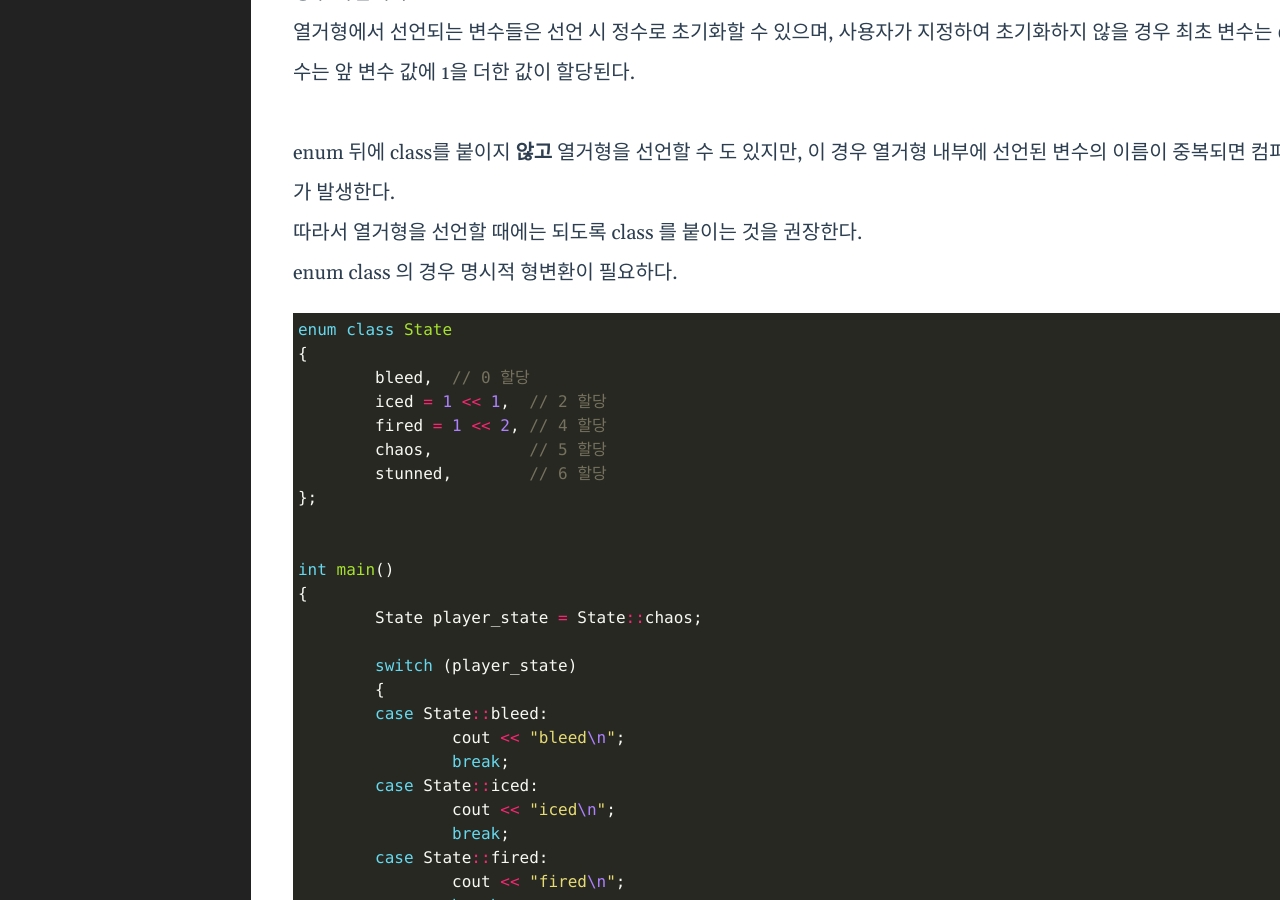
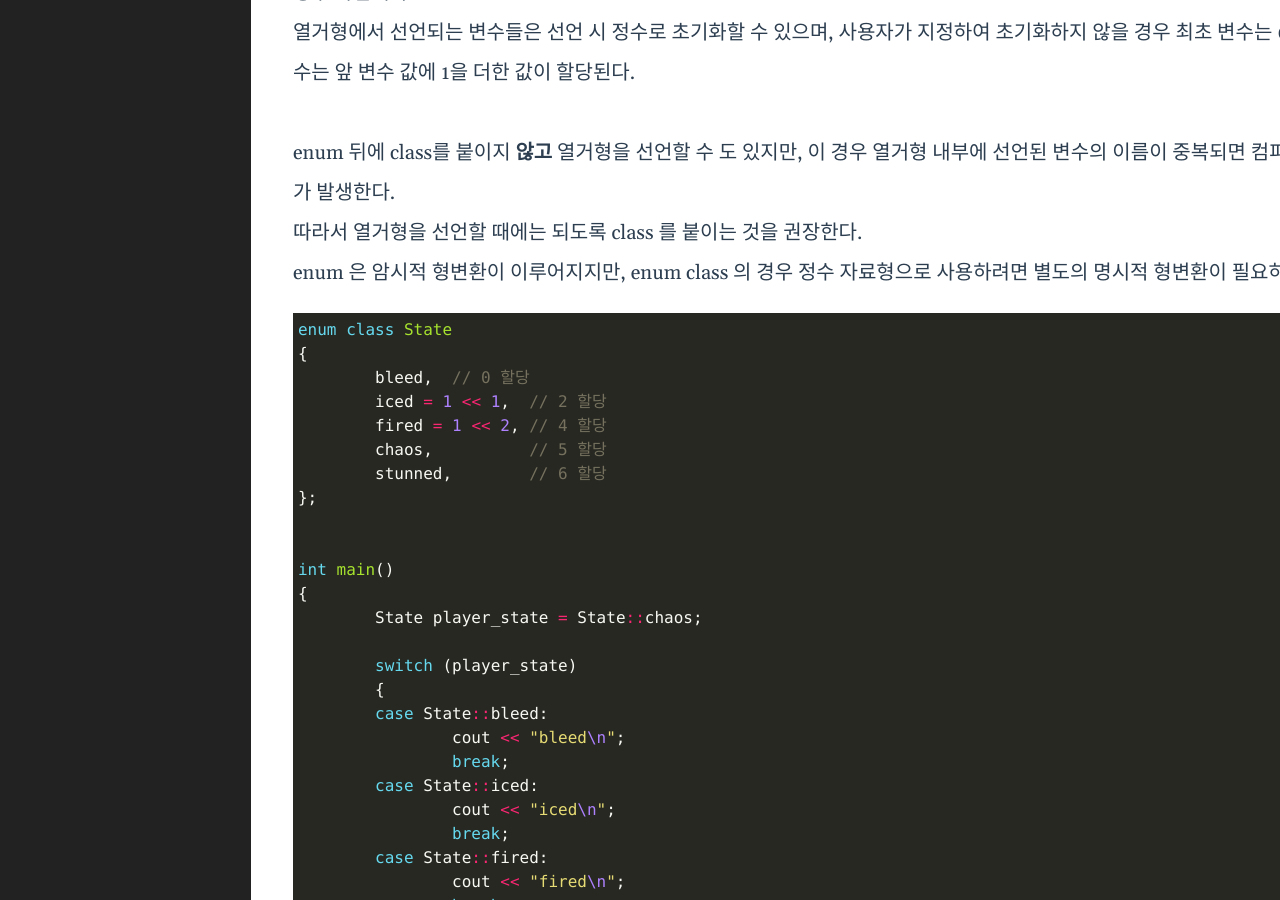
Before and after one commit to Dormouse0224/dormouse0224.github.io, a Jekyll site: the page built from _posts/2024-07-14-C++_16._enum(열거형).markdown, in a window 1280 px wide and 900 px high, scrolled down 675 px. Built offline with Jekyll 4.4.1, drawn with Linux system fonts in a browser that asks for light colours; comment, search, counter and statistics services are not loaded.

Commit message:
Update 2024-07-14-C++_16._enum(열거형).markdown

````diff
--- a/_posts/2024-07-14-C++_16._enum(열거형).markdown
+++ b/_posts/2024-07-14-C++_16._enum(열거형).markdown
@@ -28,7 +28,7 @@ enum 뒤에 class를 붙이지 **않고** 열거형을 선언할 수 도 있지
 
 따라서 열거형을 선언할 때에는 되도록 class 를 붙이는 것을 권장한다.
 
-enum class 의 경우 명시적 형변환이 필요하다.
+enum 은 암시적 형변환이 이루어지지만, enum class 의 경우 정수 자료형으로 사용하려면 별도의 명시적 형변환이 필요하다.
 
 ```cpp
 enum class State
````
